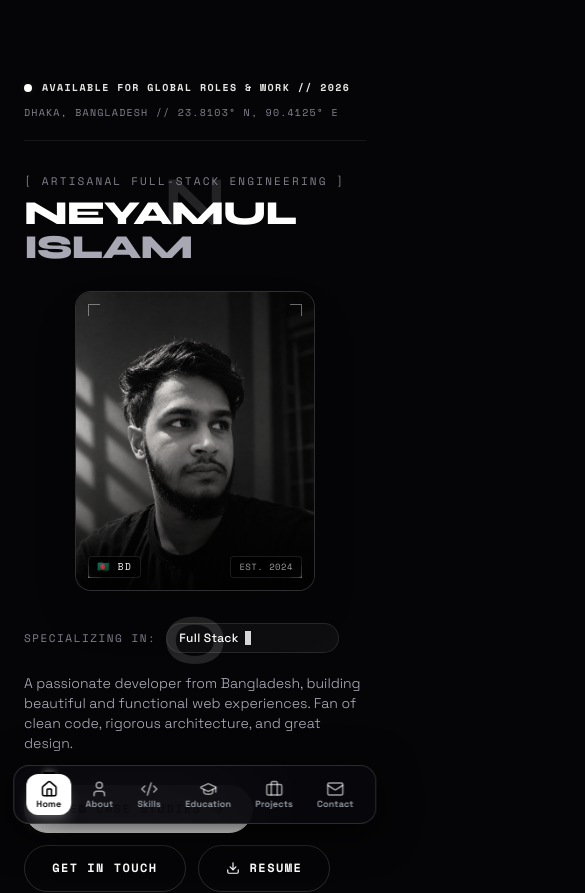
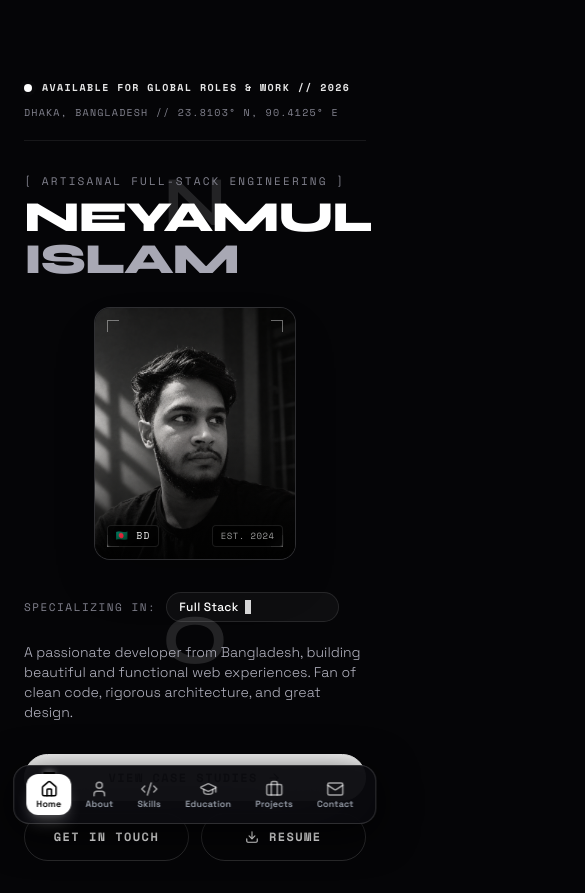
Before and after one commit to nymlCodes/Nemo-Codes, a Next.js app: page / in a window 390 px wide. Shown: the top 893 px of the page, 585 px wide, since content can reach past the window. Built offline with nearby package versions, Linux system fonts and the light colour scheme.

Commit message:
responsiveness added at hero section

```diff
--- a/src/components/layers/Contact.tsx
+++ b/src/components/layers/Contact.tsx
@@ -147,10 +147,10 @@ export default function Contact() {
         </div>
 
         <h1
-          className="text-2xl xs:text-3xl sm:text-4xl lg:text-5xl font-black text-white tracking-tight uppercase break-words"
+          className="text-xl xs:text-3xl sm:text-4xl lg:text-5xl font-black text-white tracking-tight uppercase break-words"
           style={{ fontFamily: "'Syne', 'Outfit', sans-serif" }}
         >
-          INITIATE <span className="text-[#8a8a96]">COMMUNICATION.</span>
+          Let's <span className="text-[#8a8a96]">CONNECT</span>
         </h1>
 
         <p
--- a/src/components/layers/Hero.tsx
+++ b/src/components/layers/Hero.tsx
@@ -208,12 +208,12 @@ export default function Hero() {
       animate={splashDone ? 'visible' : 'hidden'}
       whileInView={splashDone ? 'visible' : 'hidden'}
       viewport={{ once: false, amount: 0.15 }}
-      className="relative min-h-[92vh] flex flex-col justify-between pt-16 xs:pt-20 sm:pt-24 pb-12 xs:pb-14 sm:pb-16 px-4 xs:px-6 sm:px-10 lg:px-16 max-w-7xl mx-auto"
+      className="relative min-h-[92vh] flex flex-col justify-between pt-16 xs:pt-20 sm:pt-24 pb-12 xs:pb-14 sm:pb-16 px-4 xs:px-6 sm:px-10 lg:px-16 max-w-7xl mx-auto overflow-x-hidden"
     >
       {/* Subtle Ambient Breathing Background Element (No particles, purely tonal) */}
       <motion.div
         aria-hidden="true"
-        className="pointer-events-none absolute top-1/4 left-1/2 -translate-x-1/2 w-[500px] sm:w-[750px] lg:w-[900px] h-[280px] sm:h-[400px] rounded-full blur-[140px] bg-gradient-to-b from-white/[0.08] via-white/[0.03] to-transparent -z-10 select-none"
+        className="pointer-events-none absolute top-1/4 left-1/2 -translate-x-1/2 w-[min(500px,90vw)] sm:w-[min(750px,95vw)] lg:w-[900px] h-[280px] sm:h-[400px] rounded-full blur-[140px] bg-gradient-to-b from-white/[0.08] via-white/[0.03] to-transparent -z-10 select-none"
         initial={{ opacity: 0, scale: 0.88 }}
         animate={
           splashDone
@@ -271,34 +271,36 @@ export default function Hero() {
             </motion.p>
 
             <motion.h1
-              className="text-[clamp(2.1rem,8.2vw,7.5rem)] sm:text-7xl md:text-8xl xl:text-9xl font-extrabold text-white leading-[0.92] sm:leading-[0.88] tracking-[-0.03em] uppercase select-none"
-              style={{ fontFamily: "'Syne', 'Outfit', sans-serif" }}
+              className="font-extrabold text-white uppercase select-none leading-[0.9] tracking-[-0.03em]"
+              style={{
+                fontFamily: "'Syne', 'Outfit', sans-serif",
+                fontSize: 'clamp(2.4rem, 11vw, 9rem)',
+              }}
             >
-              <span className="block overflow-visible">
               <motion.span
                 variants={headingFirstLineVariants}
-                  className="inline-block whitespace-nowrap transition-transform duration-500 hover:translate-x-1"
+                className="block transition-transform duration-500 hover:translate-x-1"
               >
                 NEYAMUL
               </motion.span>
-              </span>
-              <span className="block overflow-visible mt-1 sm:mt-2">
               <motion.span
                 variants={headingSecondLineVariants}
-                  className="text-[#a8a8b4] inline-block whitespace-nowrap transition-all duration-500 hover:text-white hover:translate-x-1"
+                className="text-[#a8a8b4] block transition-all duration-500 hover:text-white hover:translate-x-1 mt-1"
               >
                 ISLAM
               </motion.span>
-              </span>
             </motion.h1>
           </div>
 
-          {/* ── MOBILE ONLY: Profile photo between name & typewriter ── */}
+          {/* ── MOBILE/TABLET ONLY: Profile photo between name & typewriter ── */}
           <motion.div
             variants={heroImageVariants}
-            className="lg:hidden flex justify-center sm:justify-end py-2"
+            className="lg:hidden flex justify-center sm:justify-center py-2"
           >
-            <div className="hero-portrait-frame relative group w-[200px] xs:w-[240px] sm:w-[290px] aspect-[4/5] rounded-2xl overflow-hidden border border-white/15 bg-[#0a0a0e] shadow-2xl transition-all duration-500 hover:border-white/35">
+            <div
+              className="hero-portrait-frame relative group aspect-[4/5] rounded-2xl overflow-hidden border border-white/15 bg-[#0a0a0e] shadow-2xl transition-all duration-500 hover:border-white/35"
+              style={{ width: 'min(52vw, 260px)' }}
+            >
               {/* Corner crosshairs */}
               <div className="pointer-events-none absolute top-3 left-3 w-3 h-3 border-t border-l border-white/40 z-20 transition-all duration-300 group-hover:border-white" />
               <div className="pointer-events-none absolute top-3 right-3 w-3 h-3 border-t border-r border-white/40 z-20 transition-all duration-300 group-hover:border-white" />
@@ -310,7 +312,7 @@ export default function Hero() {
                 alt="Neyamul Islam"
                 fill
                 priority
-                sizes="(max-width: 640px) 240px, 290px"
+                sizes="(max-width: 640px) 52vw, 290px"
                 className="object-cover object-top transition-transform duration-700 ease-out group-hover:scale-105"
               />
 
@@ -345,18 +347,18 @@ export default function Hero() {
               SPECIALIZING IN:
             </span>
 
-            {/* Ghost sizer locks container width — typewriter never shifts layout */}
-            <div className="relative inline-flex items-center px-3 sm:px-4 py-1.5 rounded-full bg-white/[0.04] border border-white/10 transition-colors duration-300 hover:border-white/25">
+            {/* Ghost sizer locks container width — capped so it never blows out narrow viewports */}
+            <div className="relative inline-flex items-center px-3 sm:px-4 py-1.5 rounded-full bg-white/[0.04] border border-white/10 transition-colors duration-300 hover:border-white/25 max-w-[min(100%,240px)] sm:max-w-none">
               <span
-                className="invisible select-none pointer-events-none opacity-0 whitespace-nowrap text-xs sm:text-sm md:text-base font-medium"
+                className="invisible select-none pointer-events-none opacity-0 whitespace-nowrap text-xs sm:text-sm font-medium"
                 aria-hidden="true"
                 style={{ fontFamily: "'Space Grotesk', sans-serif" }}
               >
                 React &amp; Next.js Specialist
               </span>
-              <div className="absolute inset-0 flex items-center px-3 sm:px-4">
+              <div className="absolute inset-0 flex items-center px-3 sm:px-4 overflow-hidden">
                 <span
-                  className="text-xs sm:text-sm md:text-base text-white font-medium whitespace-nowrap tracking-wide"
+                  className="text-xs sm:text-sm text-white font-medium whitespace-nowrap tracking-wide"
                   style={{ fontFamily: "'Space Grotesk', sans-serif" }}
                 >
                   {displayText}
@@ -379,33 +381,33 @@ export default function Hero() {
           {/* Action CTAs with Staggered Entrance Micro-interactions */}
           <motion.div
             variants={ctaContainerVariants}
-            className="flex flex-wrap items-center gap-2.5 xs:gap-3 sm:gap-4 pt-2 xs:pt-3 sm:pt-4"
+            className="grid grid-cols-1 xs:grid-cols-2 sm:flex sm:flex-wrap sm:items-center gap-2.5 xs:gap-3 sm:gap-4 pt-2 xs:pt-3 sm:pt-4"
           >
-            <motion.div variants={ctaItemVariants} className="w-full xs:w-auto">
+            <motion.div variants={ctaItemVariants} className="xs:col-span-2 sm:w-auto">
               <Link
                 href="/projects"
-                className="btn-editorial-primary group w-full xs:w-auto justify-center"
+                className="btn-editorial-primary group w-full sm:w-auto justify-center"
               >
                 <span>View Case Studies</span>
                 <FiArrowRight className="text-sm transition-transform duration-300 group-hover:translate-x-1" />
               </Link>
             </motion.div>
 
-            <motion.div variants={ctaItemVariants} className="w-full xs:w-auto">
+            <motion.div variants={ctaItemVariants} className="sm:w-auto">
               <Link
                 href="/contact"
-                className="btn-editorial-ghost w-full xs:w-auto justify-center"
+                className="btn-editorial-ghost w-full sm:w-auto justify-center"
               >
                 <span>Get In Touch</span>
               </Link>
             </motion.div>
 
-            <motion.div variants={ctaItemVariants} className="w-full xs:w-auto">
+            <motion.div variants={ctaItemVariants} className="sm:w-auto">
               <a
                 href="https://drive.google.com/file/d/1qbVFIHhEWMtQ-m-UawTH8NwfVrJbNJoq/view?usp=drive_link"
                 target="_blank"
                 rel="noopener noreferrer"
-                className="btn-editorial-ghost w-full xs:w-auto justify-center group"
+                className="btn-editorial-ghost w-full sm:w-auto justify-center group"
               >
                 <FiDownload className="text-sm transition-transform duration-300 group-hover:translate-y-0.5" />
                 <span>Resume</span>
@@ -457,7 +459,7 @@ export default function Hero() {
       {/* Bottom Editorial Coordinates & Socials */}
       <motion.div
         variants={bottomBarVariants}
-        className="flex flex-col sm:flex-row items-start sm:items-center justify-between gap-3 xs:gap-4 sm:gap-6 border-t border-white/[0.08] pt-4 xs:pt-6 sm:pt-8 mt-8 xs:mt-10 sm:mt-16 text-xs text-[#82828e]"
+        className="flex flex-col sm:flex-row items-start sm:items-center justify-between gap-3 xs:gap-4 sm:gap-6 border-t border-white/[0.08] pt-4 xs:pt-6 sm:pt-8 mt-6 xs:mt-8 sm:mt-16 text-xs text-[#82828e]"
       >
         <div
           className="flex flex-wrap items-center gap-4 sm:gap-6"
```
Lines whose indentation alone changed are shown as unchanged.
